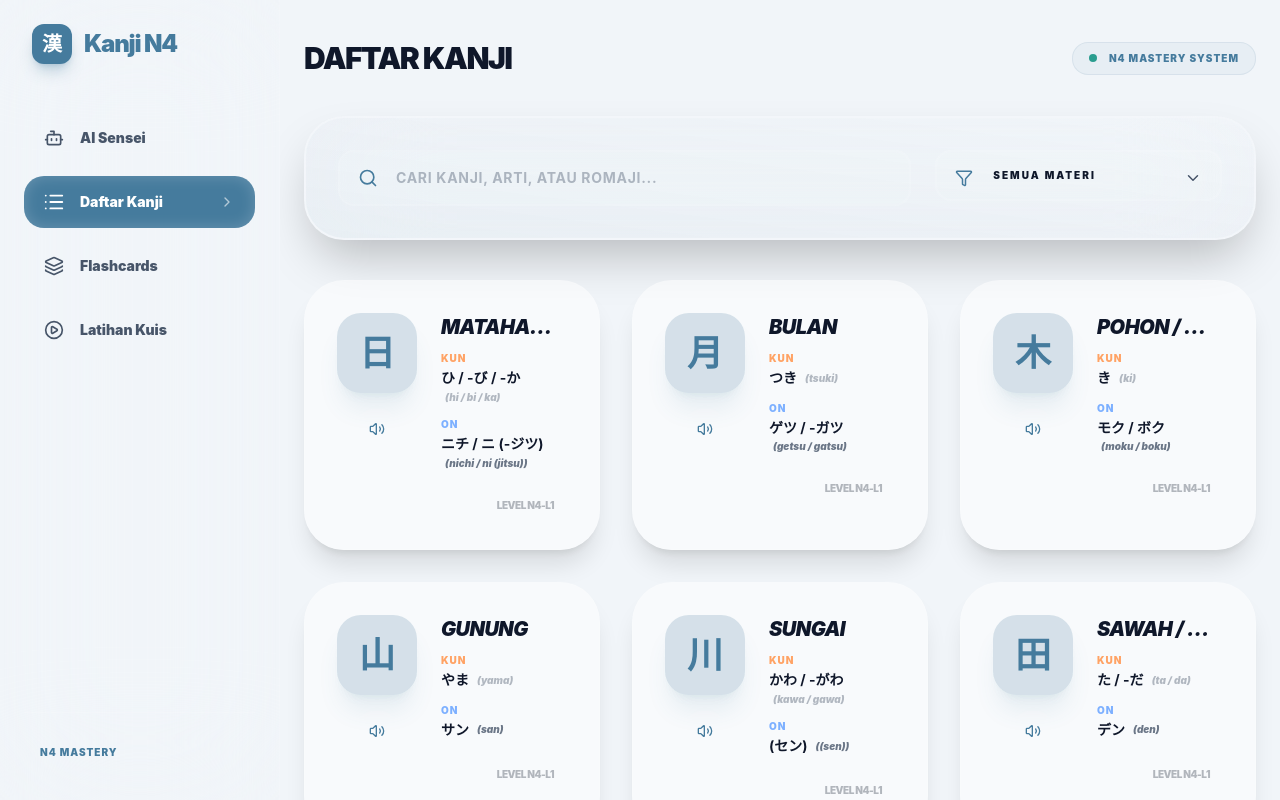
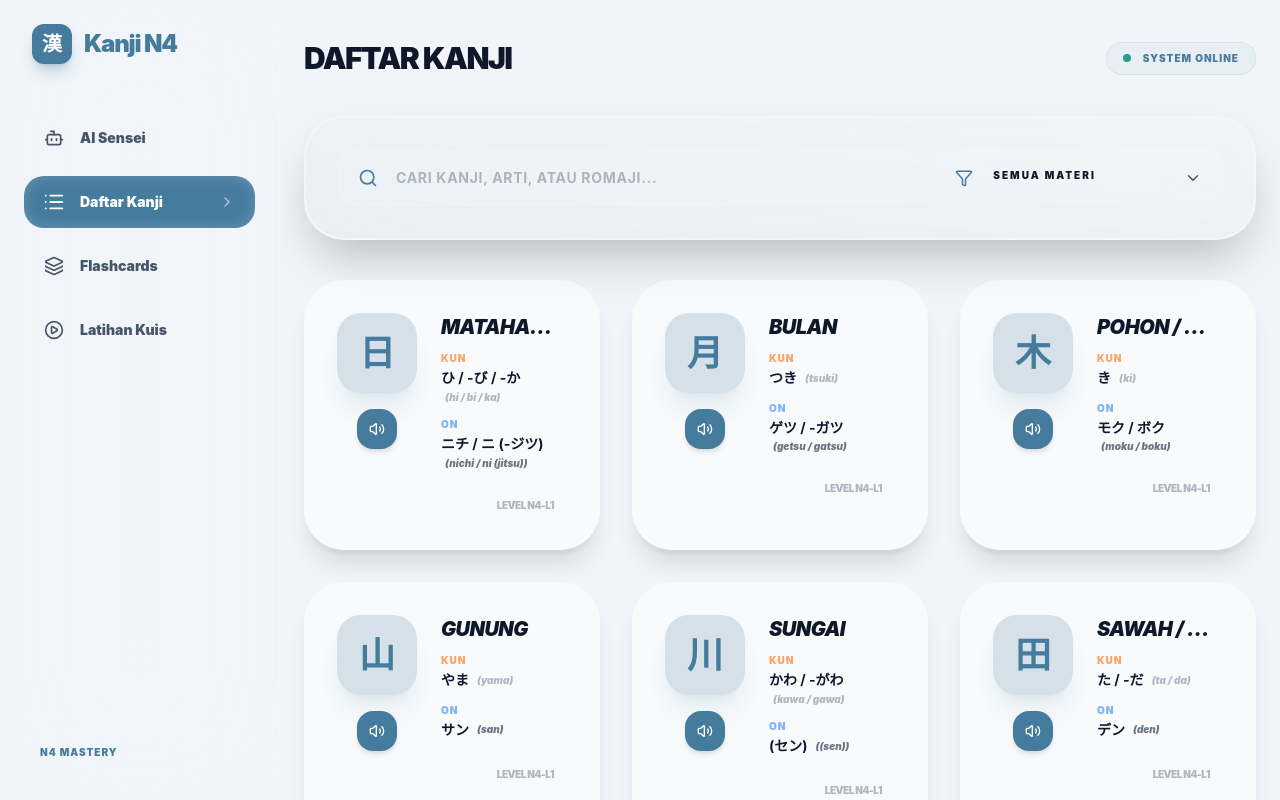
Before and after one commit to superdecrypt-dev/kanji, a React (Vite) app: page / in a window 1280 px wide. Built offline with nearby package versions, Linux system fonts and the light colour scheme.

Commit message:
style: fix audio button visibility, romaji contrast, update app title and remove N4 mastery label

```diff
--- a/src/App.tsx
+++ b/src/App.tsx
@@ -153,7 +153,7 @@ function App() {
                 </div>
                 <div className="bg-primary/5 px-4 py-2 rounded-2xl border border-primary/10 flex items-center gap-3">
                   <div className="w-2 h-2 rounded-full bg-success animate-pulse" />
-                  <span className="text-[10px] font-black uppercase tracking-widest text-primary">N4 Mastery System</span>
+                  <span className="text-[10px] font-black uppercase tracking-widest text-primary">System Online</span>
                 </div>
               </div>
 
@@ -217,4 +217,4 @@ function App() {
   );
 }
 
-export default App;
+export default App;;
--- a/src/components/AudioPlayer.tsx
+++ b/src/components/AudioPlayer.tsx
@@ -50,7 +50,7 @@ export const AudioButton: React.FC<AudioButtonProps> = ({ text, size = 18, class
       variant="ghost"
       size="icon"
       className={`h-12 w-12 rounded-2xl transition-all duration-300 ${
-        isPlaying ? 'bg-primary text-white scale-110 shadow-lg shadow-primary/30' : 'bg-primary/10 hover:bg-primary/20 text-primary border border-primary/20'
+        isPlaying ? 'bg-primary text-primary-foreground scale-110 shadow-lg shadow-primary/30' : 'bg-primary text-primary-foreground hover:bg-primary/90 shadow-md'
       } ${className}`}
       onClick={handleSpeak}
       disabled={!isSupported}
--- a/src/components/Flashcard.tsx
+++ b/src/components/Flashcard.tsx
@@ -75,7 +75,7 @@ const Flashcard: React.FC<FlashcardProps> = ({ kanji }) => {
                 <div className="text-left">
                   <p className="text-[9px] font-black text-orange-500 uppercase tracking-[0.3em] mb-1.5 opacity-70">Kunyomi</p>
                   <p className="text-xl font-bold leading-tight">{kanji.kunyomi || '-'}</p>
-                  {kanji.kunyomi_romaji && <p className="text-[10px] text-primary/70 font-black mt-1.5 italic tracking-wide">{kanji.kunyomi_romaji}</p>}
+                  {kanji.kunyomi_romaji && <p className="text-[10px] text-foreground opacity-100 font-black mt-1.5 italic tracking-wide">{kanji.kunyomi_romaji}</p>}
                 </div>
                 {kanji.kunyomi && <AudioButton text={kanji.kunyomi.replace(/\//g, ',')} className="h-11 w-11" />}
               </div>
@@ -83,7 +83,7 @@ const Flashcard: React.FC<FlashcardProps> = ({ kanji }) => {
                 <div className="text-left">
                   <p className="text-[9px] font-black text-blue-500 uppercase tracking-[0.3em] mb-1.5 opacity-70">Onyomi</p>
                   <p className="text-xl font-bold leading-tight">{kanji.onyomi || '-'}</p>
-                  {kanji.onyomi_romaji && <p className="text-[10px] text-foreground opacity-80 font-black mt-1.5 italic tracking-wide">{kanji.onyomi_romaji}</p>}
+                  {kanji.onyomi_romaji && <p className="text-[10px] text-foreground opacity-100 font-black mt-1.5 italic tracking-wide">{kanji.onyomi_romaji}</p>}
                 </div>
                 {kanji.onyomi && <AudioButton text={kanji.onyomi.replace(/\//g, ',')} className="h-11 w-11" />}
               </div>
--- a/src/components/KanjiList.tsx
+++ b/src/components/KanjiList.tsx
@@ -110,7 +110,7 @@ const KanjiList: React.FC<KanjiListProps> = ({ kanjiList }) => {
                   <div className="flex items-center justify-center w-20 h-20 rounded-[1.5rem] text-4xl font-black transition-all duration-500 shadow-xl bg-primary/20 text-primary group-hover:bg-primary group-hover:text-white group-hover:scale-110 group-hover:rotate-3 shadow-primary/10 group-hover:shadow-primary/30">
                     {kanji.kanji}
                   </div>
-                  <AudioButton text={kanji.kanji} size={16} className="h-10 w-10 bg-white/5 border-none" />
+                  <AudioButton text={kanji.kanji} size={16} className="h-10 w-10 shadow-md" />
                 </div>
                 <div className="flex-1 min-w-0 flex flex-col">
                   <div className="flex justify-between items-start mb-3">
```
